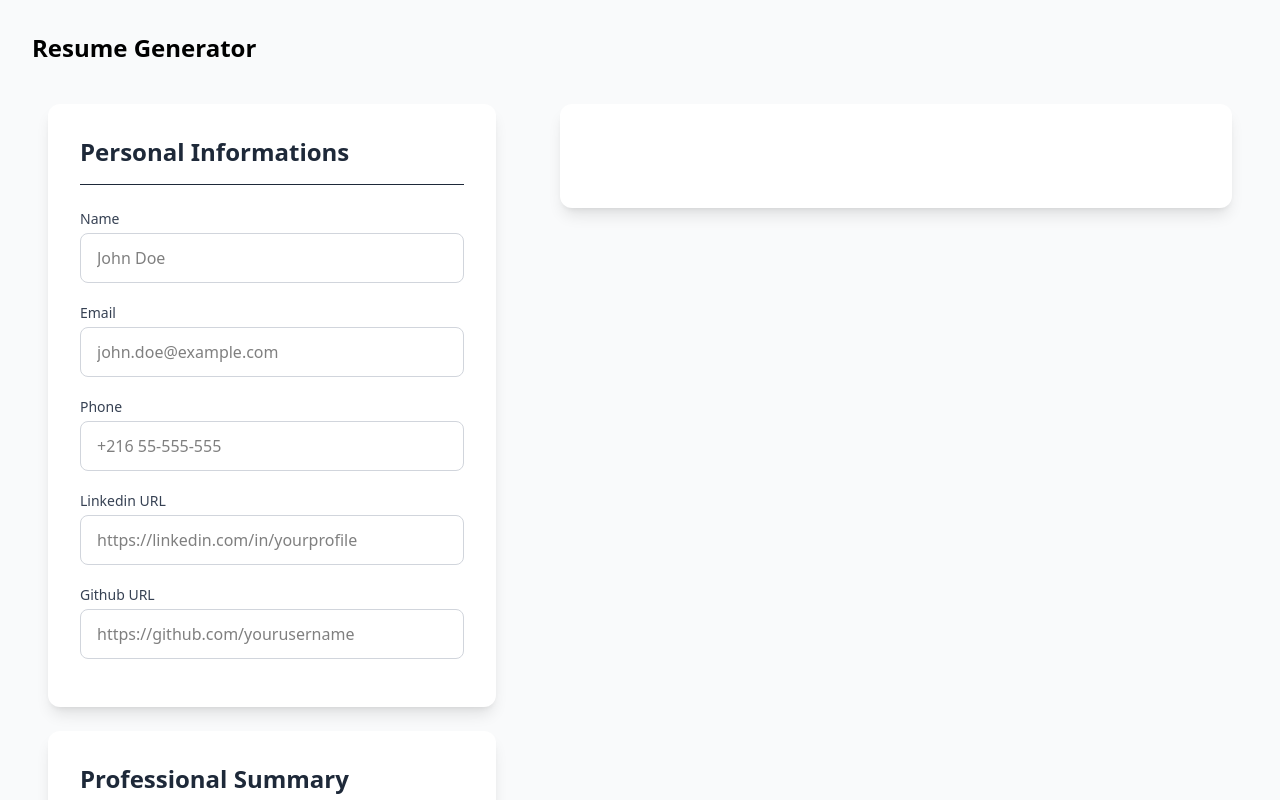
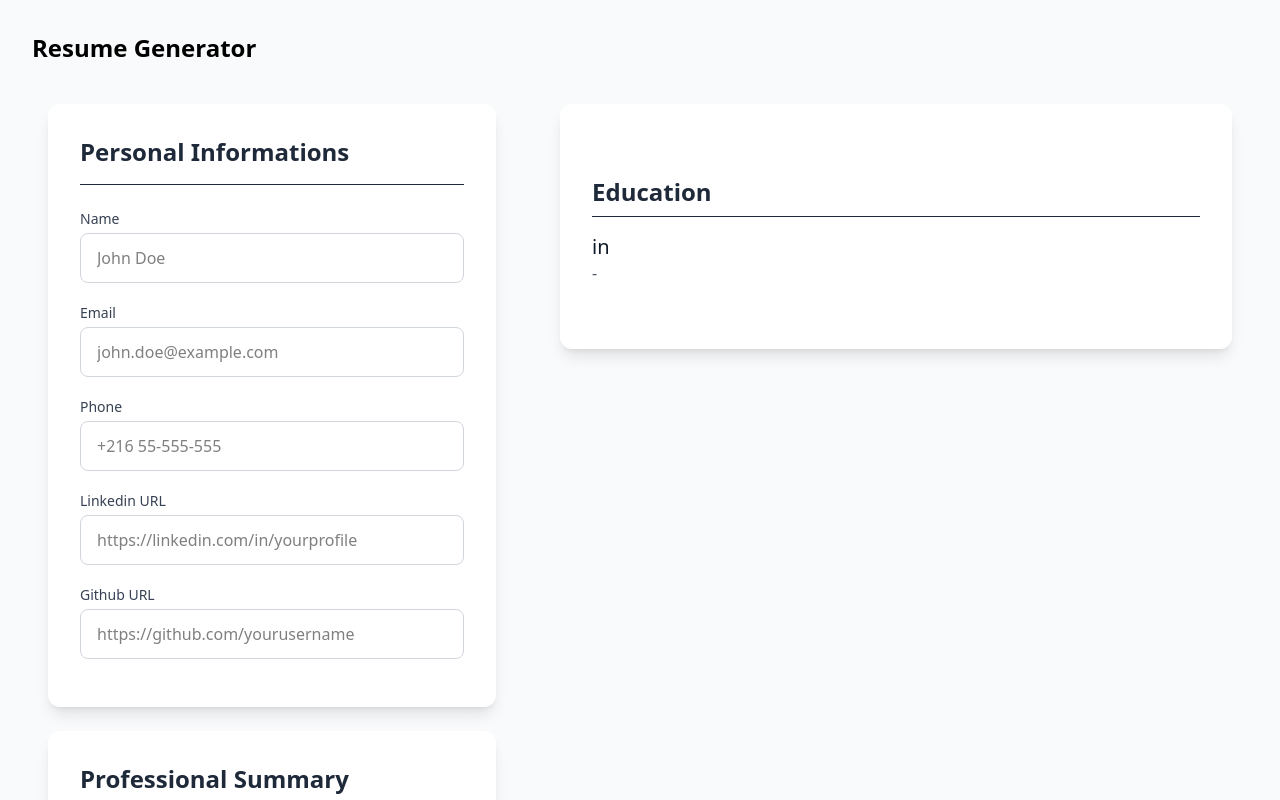
Before and after one commit to AyKrimino/resume-generator, a Next.js app in the folder frontend/: page / in a window 1280 px wide. Shown: the top 800 px of the page. Built offline with nearby package versions, Linux system fonts and the light colour scheme; no server answers.

Commit message:
feat(frontend): add education items to preview

```diff
--- a/frontend/src/components/ResumePreview.tsx
+++ b/frontend/src/components/ResumePreview.tsx
@@ -53,6 +53,28 @@ const ResumePreview = ({
           <p className="text-gray-700 leading-relaxed">{summary}</p>
         </section>
       )}
+
+      {educationItems.length > 0 && (
+        <section className="mb-8">
+          <h2 className="text-2xl font-semibold text-gray-800 mb-4 border-b pb-2">
+            Education
+          </h2>
+          {educationItems.map((item, index) => (
+            <div key={index} className="mb-6 last:mb-0">
+              <h3 className="text-xl font-medium text-gray-900">
+                {item.degree} in {item.field}
+              </h3>
+              <p className="font-medium text-gray-700">{item.school}</p>
+              <p className="text-gray-600">
+                {item.startDate} - {item.endDate}
+              </p>
+              {item.description && (
+                <p className="mt-2 text-gray-700">{item.description}</p>
+              )}
+            </div>
+          ))}
+        </section>
+      )}
     </div>
   );
 };
```
